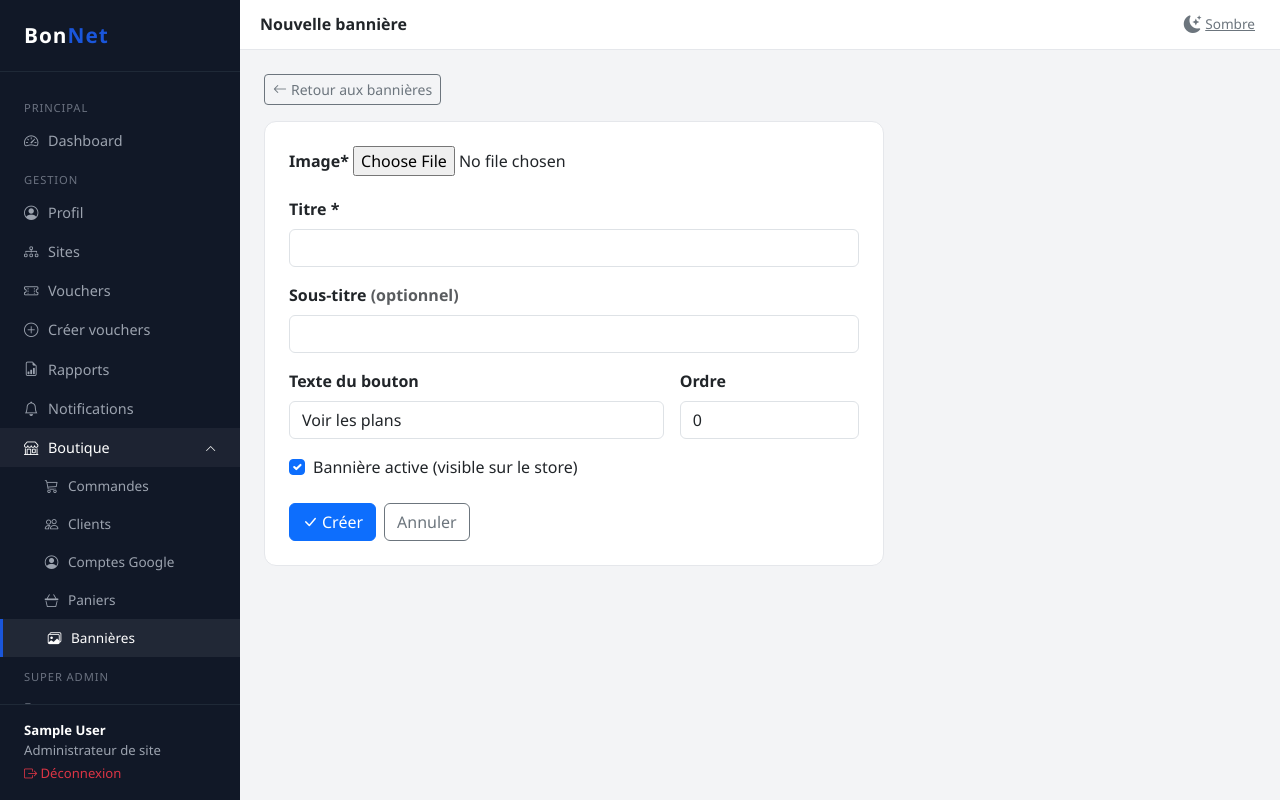
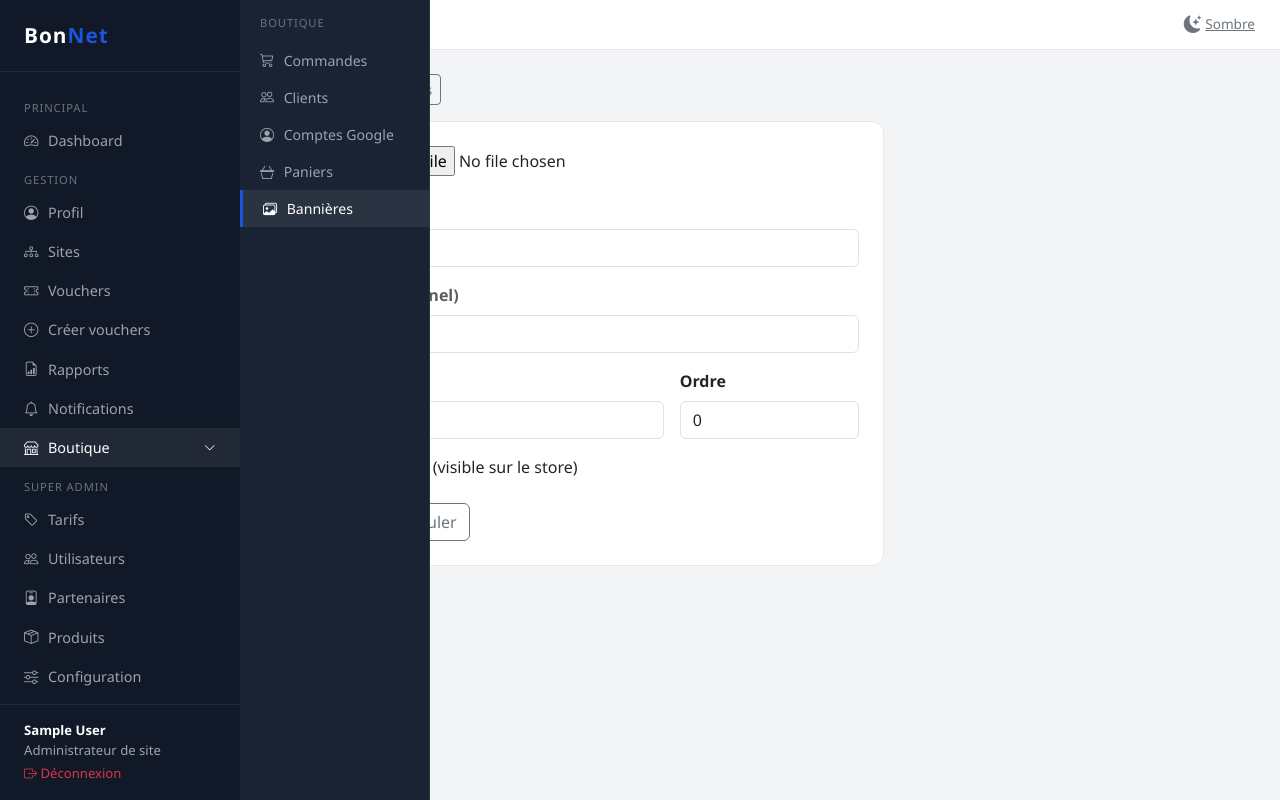
Before and after one commit to Vaillantval/Transversal-Voucher-Managing-system, a Django app: page /boutique/bannieres/creer/ in a window 1280 px wide. Run offline with Django 5.2, Linux system fonts and the light colour scheme; the visitor is signed in with stand-in values (Sample User, id 1); data comes from the database, SQL or seed files in the repository; data that the repository does not hold is empty; parts of the project's set-up code (start-up, migrations or seed data) failed here and were passed over.

Commit message:
Boutique drawer: replace drawer multi-links with collapsible submenu (Option B)
Co-Authored-By: Claude Sonnet 4.6 <noreply@anthropic.com>

```diff
--- a/templates/base.html
+++ b/templates/base.html
@@ -49,22 +49,54 @@ body { background: #F3F4F6; font-family: 'Segoe UI', system-ui, sans-serif; }
 }
 .sidebar-nav a.active { border-left: 3px solid var(--bn-blue); color: #fff; }
 
-/* Boutique submenu */
+/* Boutique flyout toggle */
 .nav-submenu-toggle {
   display: flex; align-items: center; gap: .6rem;
   padding: .55rem 1.5rem; color: #9ca3af;
   cursor: pointer; font-size: .9rem; user-select: none;
   transition: background .15s, color .15s;
 }
-.nav-submenu-toggle:hover { background: rgba(255,255,255,.07); color: #fff; }
-.nav-submenu-toggle.open   { background: rgba(255,255,255,.05); color: #fff; }
-.nav-submenu-chevron { margin-left: auto; font-size: .7rem; transition: transform .2s; }
-.nav-submenu-toggle.open .nav-submenu-chevron { transform: rotate(180deg); }
-.sidebar-nav a.nav-sub {
-  padding-left: 2.8rem; font-size: .85rem;
-  border-left: none;
+.nav-submenu-toggle:hover,
+.nav-submenu-toggle.open { background: rgba(255,255,255,.07); color: #fff; }
+.nav-submenu-chevron { margin-left: auto; font-size: .72rem; transition: transform .2s; }
+.nav-submenu-toggle.open .nav-submenu-chevron { transform: rotate(90deg); }
+
+/* Boutique flyout panel */
+.boutique-flyout {
+  position: fixed;
+  left: var(--bn-sidebar-w);
+  top: 0; bottom: 0;
+  width: 190px;
+  background: #1a2333;
+  border-right: 1px solid rgba(255,255,255,.08);
+  z-index: 1050;
+  padding: .75rem 0;
+  transform: translateX(-10px);
+  opacity: 0;
+  pointer-events: none;
+  transition: transform .18s ease, opacity .15s ease;
+  display: flex; flex-direction: column;
 }
-.sidebar-nav a.nav-sub.active { border-left: 3px solid var(--bn-blue); color: #fff; }
+.boutique-flyout.open {
+  transform: translateX(0);
+  opacity: 1;
+  pointer-events: auto;
+}
+.boutique-flyout-title {
+  font-size: .7rem; text-transform: uppercase; letter-spacing: .08em;
+  color: #6b7280; padding: .2rem 1.25rem .6rem;
+}
+.boutique-flyout a {
+  display: flex; align-items: center; gap: .6rem;
+  padding: .5rem 1.25rem; color: #9ca3af;
+  text-decoration: none; font-size: .88rem;
+  transition: background .15s, color .15s;
+}
+.boutique-flyout a:hover { background: rgba(255,255,255,.07); color: #fff; }
+.boutique-flyout a.active {
+  background: rgba(255,255,255,.07); color: #fff;
+  border-left: 3px solid var(--bn-blue);
+}
 .sidebar-user {
   padding: 1rem 1.5rem; border-top: 1px solid #1f2937;
   color: #9ca3af; font-size: .82rem; flex-shrink: 0;
@@ -399,39 +431,12 @@ body { background: #F3F4F6; font-family: 'Segoe UI', system-ui, sans-serif; }
       {% endif %}
     </a>
 
-    {% with in_boutique=request.resolver_match.app_name %}
-    <div class="nav-submenu-toggle {% if in_boutique == 'boutique' %}open{% endif %}"
+    <div class="nav-submenu-toggle {% if request.resolver_match.app_name == 'boutique' %}open{% endif %}"
          id="boutique-nav-toggle"
-         data-bs-toggle="collapse" data-bs-target="#boutique-nav-sub" aria-controls="boutique-nav-sub"
-         aria-expanded="{% if in_boutique == 'boutique' %}true{% else %}false{% endif %}">
+         onclick="toggleBoutiqueMenu(event)">
       <i class="bi bi-shop"></i> Boutique
-      <i class="bi bi-chevron-down nav-submenu-chevron"></i>
+      <i class="bi bi-chevron-right nav-submenu-chevron"></i>
     </div>
-    <div class="collapse {% if in_boutique == 'boutique' %}show{% endif %}" id="boutique-nav-sub">
-      <a href="{% url 'boutique:orders' %}"
-         class="nav-sub {% if in_boutique == 'boutique' and 'commandes' in request.path %}active{% endif %}">
-        <i class="bi bi-cart3"></i> Commandes
-      </a>
-      <a href="{% url 'boutique:customers' %}"
-         class="nav-sub {% if in_boutique == 'boutique' and 'clients' in request.path %}active{% endif %}">
-        <i class="bi bi-people"></i> Clients
-      </a>
-      <a href="{% url 'boutique:store_users' %}"
-         class="nav-sub {% if in_boutique == 'boutique' and 'utilisateurs' in request.path %}active{% endif %}">
-        <i class="bi bi-person-circle"></i> Comptes Google
-      </a>
-      <a href="{% url 'boutique:carts' %}"
-         class="nav-sub {% if in_boutique == 'boutique' and 'paniers' in request.path %}active{% endif %}">
-        <i class="bi bi-basket3"></i> Paniers
-      </a>
-      {% if user.is_superadmin %}
-      <a href="{% url 'boutique:banners' %}"
-         class="nav-sub {% if in_boutique == 'boutique' and 'bannieres' in request.path %}active{% endif %}">
-        <i class="bi bi-images"></i> Bannières
-      </a>
-      {% endif %}
-    </div>
-    {% endwith %}
 
     {% if user.is_superadmin %}
     <div class="nav-section">Super Admin</div>
@@ -468,6 +473,35 @@ body { background: #F3F4F6; font-family: 'Segoe UI', system-ui, sans-serif; }
     </a>
   </div>
 </nav>
+
+<!-- Boutique flyout -->
+{% with in_boutique=request.resolver_match.app_name %}
+<div class="boutique-flyout {% if in_boutique == 'boutique' %}open{% endif %}" id="boutique-flyout">
+  <div class="boutique-flyout-title">Boutique</div>
+  <a href="{% url 'boutique:orders' %}"
+     class="{% if in_boutique == 'boutique' and 'commandes' in request.path %}active{% endif %}">
+    <i class="bi bi-cart3"></i> Commandes
+  </a>
+  <a href="{% url 'boutique:customers' %}"
+     class="{% if in_boutique == 'boutique' and 'clients' in request.path %}active{% endif %}">
+    <i class="bi bi-people"></i> Clients
+  </a>
+  <a href="{% url 'boutique:store_users' %}"
+     class="{% if in_boutique == 'boutique' and 'utilisateurs' in request.path %}active{% endif %}">
+    <i class="bi bi-person-circle"></i> Comptes Google
+  </a>
+  <a href="{% url 'boutique:carts' %}"
+     class="{% if in_boutique == 'boutique' and 'paniers' in request.path %}active{% endif %}">
+    <i class="bi bi-basket3"></i> Paniers
+  </a>
+  {% if user.is_superadmin %}
+  <a href="{% url 'boutique:banners' %}"
+     class="{% if in_boutique == 'boutique' and 'bannieres' in request.path %}active{% endif %}">
+    <i class="bi bi-images"></i> Bannières
+  </a>
+  {% endif %}
+</div>
+{% endwith %}
 
 <!-- ══ Main ══ -->
 <div class="main-content">
@@ -602,6 +636,34 @@ function closeSidebar() {
     applyTheme(!isDark);
   });
 })();
+
+// Boutique flyout
+function toggleBoutiqueMenu(e) {
+  e.stopPropagation();
+  var flyout = document.getElementById('boutique-flyout');
+  var toggle = document.getElementById('boutique-nav-toggle');
+  var opening = !flyout.classList.contains('open');
+  flyout.classList.toggle('open', opening);
+  toggle.classList.toggle('open', opening);
+}
+document.addEventListener('click', function(e) {
+  var flyout = document.getElementById('boutique-flyout');
+  var toggle = document.getElementById('boutique-nav-toggle');
+  if (!flyout || !toggle) return;
+  if (!flyout.contains(e.target) && !toggle.contains(e.target)) {
+    flyout.classList.remove('open');
+    toggle.classList.remove('open');
+  }
+});
+// Fermer le flyout quand le sidebar mobile se ferme
+var _origCloseSidebar = window.closeSidebar;
+window.closeSidebar = function() {
+  _origCloseSidebar && _origCloseSidebar();
+  var flyout = document.getElementById('boutique-flyout');
+  var toggle = document.getElementById('boutique-nav-toggle');
+  if (flyout) flyout.classList.remove('open');
+  if (toggle) toggle.classList.remove('open');
+};
 </script>
 {% block extra_js %}{% endblock %}
 </body>
```
